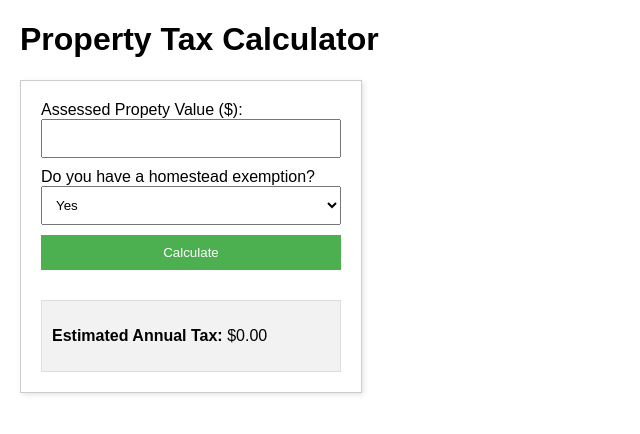
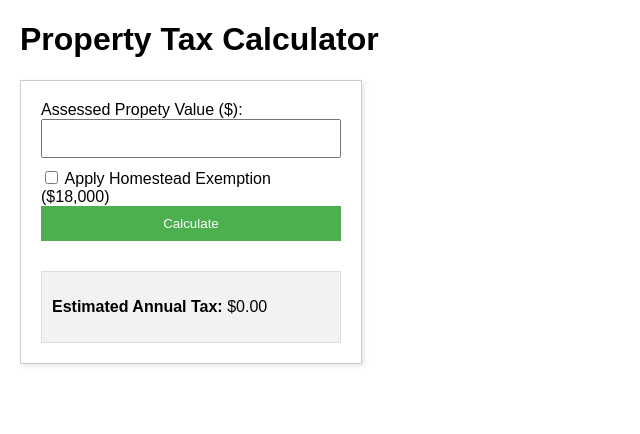
Before and after one commit to patrickcdoyle1/pgh-prop-calc, a Flask app: template templates/calculator.html in a window 1280 px wide. Shown: the top 434 px of the page, without its empty margins (0-640 px from the left). Run offline with Flask 3, Linux system fonts and the light colour scheme; the template is opened without the code that fills it, so the values that code supplies are empty.

Commit message:
changing homestead to checkbox

```diff
--- a/app.py
+++ b/app.py
@@ -18,40 +18,45 @@ def add_security_headers(response):
     return response
 
 # Main route for the calculator
+
+# app.py (Modified for Checkbox)
 @app.route('/', methods=['GET', 'POST'])
 def calculator():
     result = None
     error = None
 
-    # Initialize homestead_status to hold the selected value for persistence
+    # Initialize homestead_status to hold the selected value for template persistence
+    # Default to 'no' (False/None) if not submitted or first load
     homestead_status = request.form.get('homestead', 'no')
 
     if request.method == 'POST':
         try:
-            # 1. Get the Assessed Value
             num1 = float(request.form['num1'])
 
-            # 2. GET the Homestead Selection from the form
-            homestead = request.form['homestead']
+            # --- CHECKBOX LOGIC CHANGE HERE ---
+            # If the checkbox is checked, request.form.get('homestead') will return 'yes'.
+            # If the checkbox is UNCHECKED, it returns None.
+            homestead_applied = request.form.get('homestead')
 
             # Save the status for template persistence
-            homestead_status = homestead
+            homestead_status = homestead_applied
 
             # --- Property Tax Calculation Logic ---
             taxable_value = num1
 
-            if homestead == 'yes':
-                # Apply $15,000 exemption
-                if num1 <= 15000:
-                    taxable_value = 0 # No tax if property value is less than exemption
+            if homestead_applied == 'yes': # Only applies if the checkbox was checked
+                # Apply $18,000 exemption
+                if num1 <= 18000:
+                    taxable_value = 0
                 else:
-                    taxable_value = num1 - 15000
+                    taxable_value = num1 - 18000
+
+            # If not checked, taxable_value remains num1
 
             # Calculate final result using the tax rate (8.06 per $1000)
-            # (taxable_value / 1000) * 8.06
             result = (taxable_value / 1000) * 8.06
 
-            # Check for negative result (though logic above mostly prevents this)
+            # Ensure the result is not negative
             if result < 0:
                 result = 0
 
@@ -60,12 +65,11 @@ def calculator():
         except Exception as e:
             error = f"An unexpected error occurred: {e}"
 
-    # Render the HTML template, passing the result, error, and the last selected homestead status
+    # Pass the last status to the template (None if unchecked, 'yes' if checked)
     return render_template('calculator.html',
                            result=result,
                            error=error,
                            homestead_status=homestead_status)
-
 # To run the application
 if __name__ == '__main__':
     app.run(debug=True)
--- a/templates/calculator.html
+++ b/templates/calculator.html
@@ -22,12 +22,15 @@
             <label for="num1">Assessed Propety Value ($):</label>
             <input type="number" step="any" name="num1" id="num1" required>
 
-            <label for="homestead">Do you have a homestead exemption?</label>
-            <select name="homestead" id="homestead" required>
-                <option value="yes" {% if homestead_status == 'yes' %}selected{% endif %}>Yes</option>
-                <option value="no" {% if homestead_status == 'no' %}selected{% endif %}>No</option>
-            </select>
-
+            <div class="checkbox-container">
+                <input
+                    type="checkbox"
+                    id="homestead"
+                    name="homestead"
+                    value="yes"
+                    {% if homestead_status == 'yes' %}checked{% endif %}>
+                <label for="homestead">Apply Homestead Exemption ($18,000)</label>
+            </div>
             <button type="submit">Calculate</button>
         </form>
 
```
